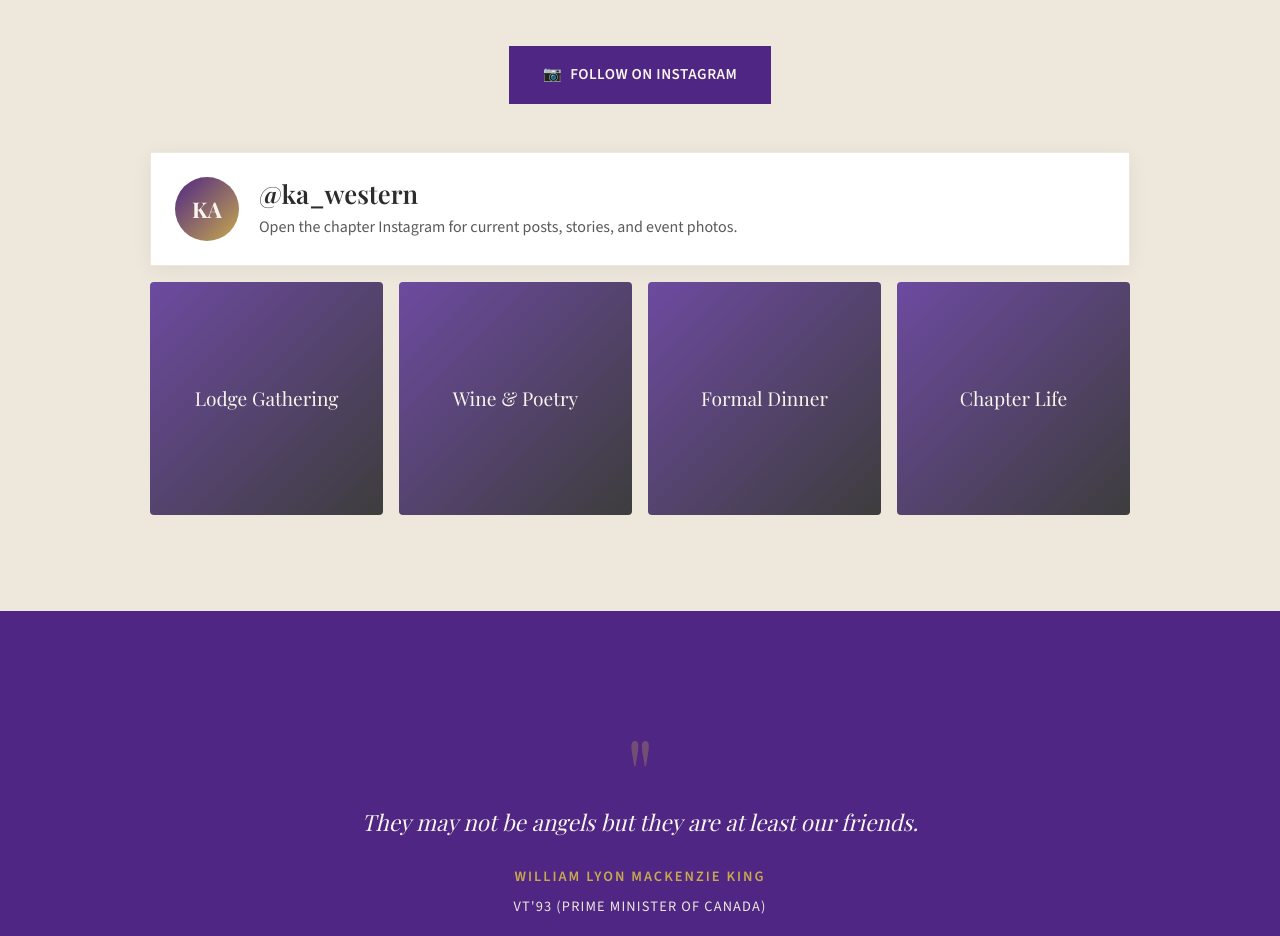
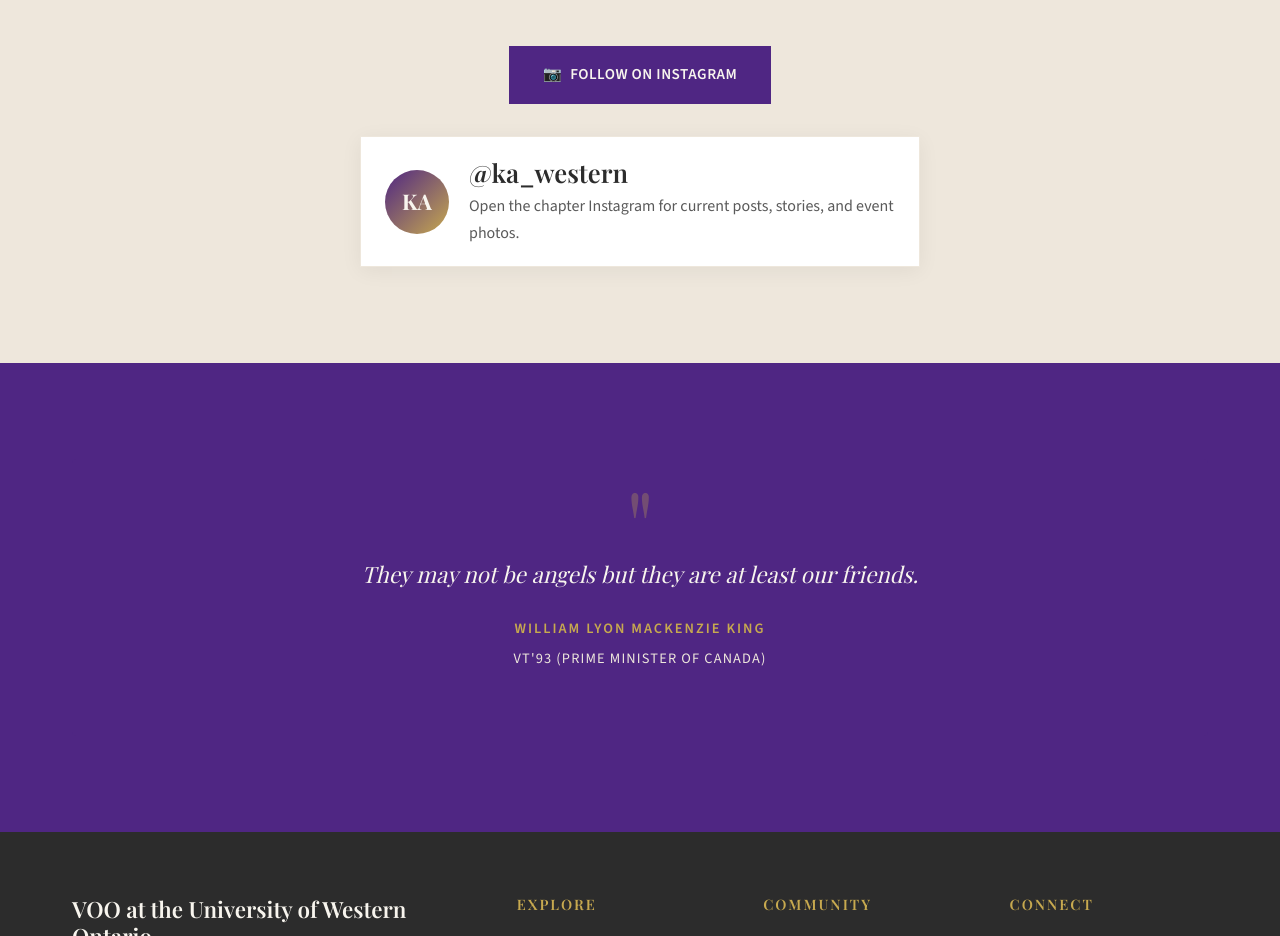
Before and after one commit to salad-vr/VOO, a website built with Vite: page index.html in a window 1280 px wide. Shown: the part 4060-4996 px from the top of the page. Built offline with nearby package versions, Linux system fonts and the light colour scheme.

Commit message:
Simplify Instagram section

```diff
--- a/index.html
+++ b/index.html
@@ -203,12 +203,6 @@
             <p>Open the chapter Instagram for current posts, stories, and event photos.</p>
           </div>
         </a>
-        <div class="instagram-grid">
-          <a href="https://www.instagram.com/ka_western/" target="_blank" rel="noopener" class="gallery-item" style="aspect-ratio: 1;">Lodge Gathering</a>
-          <a href="https://www.instagram.com/ka_western/" target="_blank" rel="noopener" class="gallery-item" style="aspect-ratio: 1;">Wine & Poetry</a>
-          <a href="https://www.instagram.com/ka_western/" target="_blank" rel="noopener" class="gallery-item" style="aspect-ratio: 1;">Formal Dinner</a>
-          <a href="https://www.instagram.com/ka_western/" target="_blank" rel="noopener" class="gallery-item" style="aspect-ratio: 1;">Chapter Life</a>
-        </div>
       </div>
     </div>
   </section>
--- a/src/styles/main.css
+++ b/src/styles/main.css
@@ -929,16 +929,15 @@ p {
 }
 
 .instagram-preview {
-  max-width: 980px;
-  margin: 3rem auto 0;
+  max-width: 560px;
+  margin: 2rem auto 0;
 }
 
 .instagram-profile-card {
   display: flex;
   align-items: center;
   gap: 1.25rem;
-  padding: 1.5rem;
-  margin-bottom: 1rem;
+  padding: 1.25rem 1.5rem;
   background: var(--white);
   border: 1px solid var(--cream-dark);
   box-shadow: 0 4px 20px rgba(0,0,0,0.06);
```
